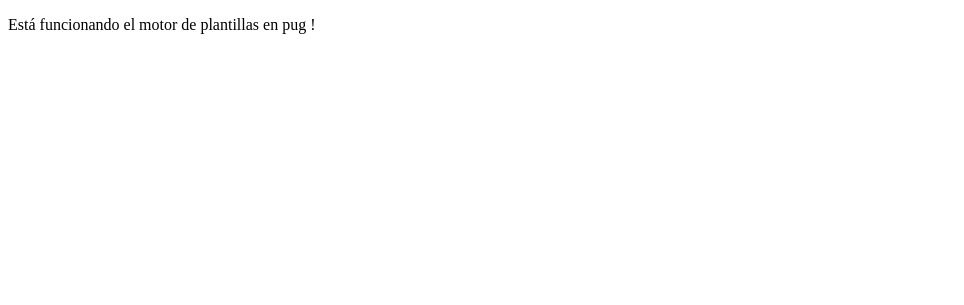
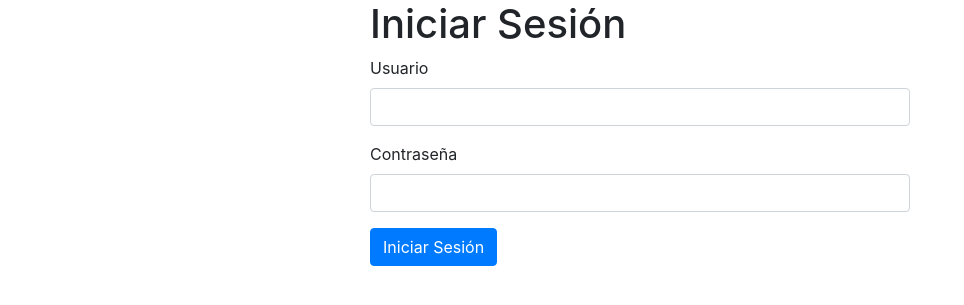
Before and after one commit to abiondani/escuelaitalianadeploy, a Node server app: page / in a window 1280 px wide. Shown: the top 305 px of the page, without its empty margins (0-964 px from the left). Run offline with Node 20, Linux system fonts and the light colour scheme; some libraries are stand-ins or nearby versions.

Commit message:
form login

```diff
--- a/views/index.pug
+++ b/views/index.pug
@@ -1,6 +1,17 @@
-doctype html
 html
-head
-    title "Escuela Italiana"
-body
-    p.greetings#people Está funcionando el motor de plantillas en pug !
+  head
+    title Iniciar Sesión
+    link(rel="stylesheet", href="https://stackpath.bootstrapcdn.com/bootstrap/4.5.2/css/bootstrap.min.css")
+  body
+    .container
+      .row
+        .col-md-6.offset-md-3
+          h1 Iniciar Sesión
+          form(action="/login", method="POST")
+            .form-group
+              label(for="usuario") Usuario
+              input#usuario.form-control(type="text", name="usuario", required)
+            .form-group
+              label(for="contrasena") Contraseña
+              input#contrasena.form-control(type="password", name="contrasena", required)
+            button.btn.btn-primary(type="submit") Iniciar Sesión
```
